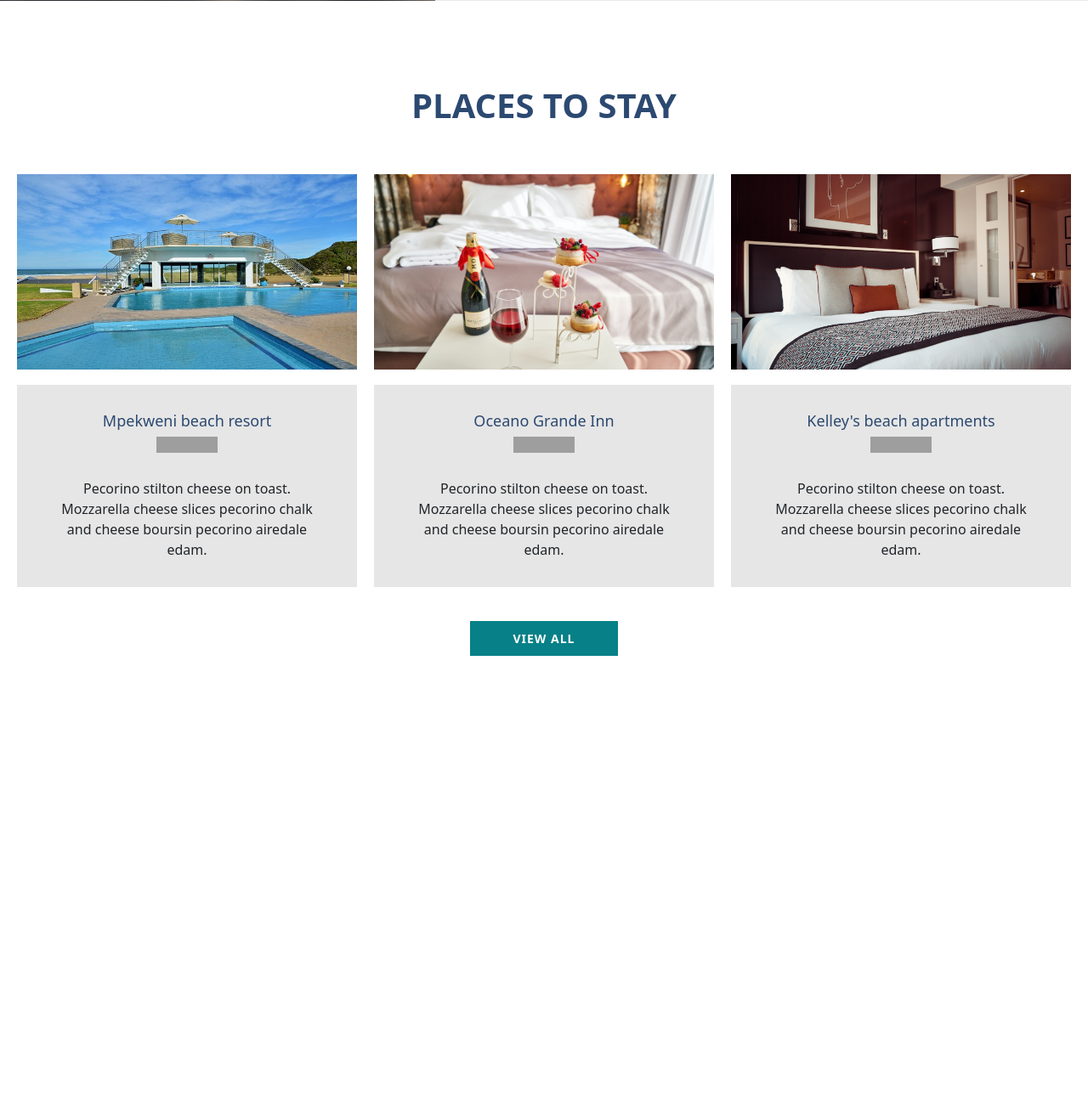
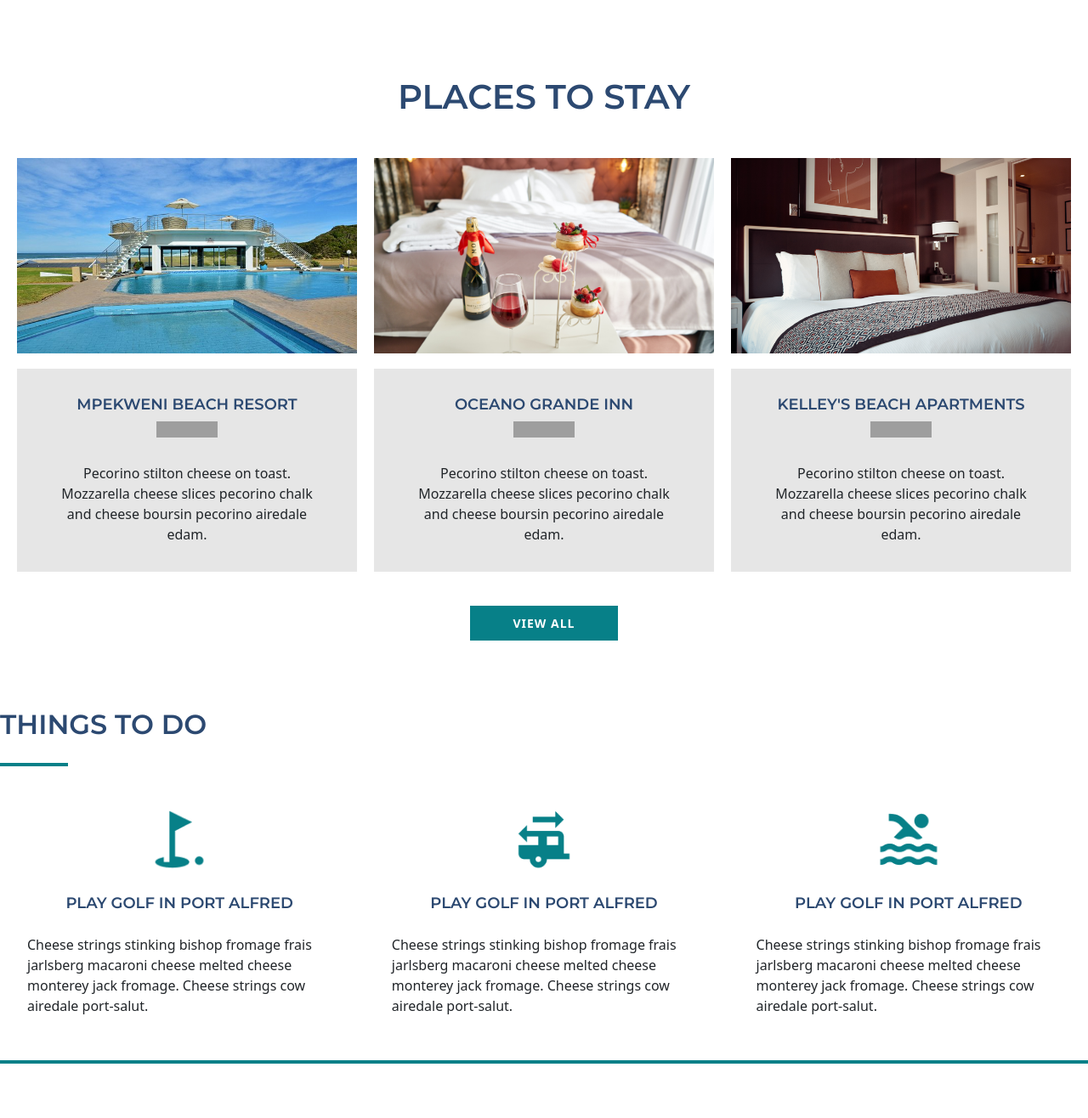
Before and after one commit to Spha88/thoko_django_app, a Django app: template templates/pages/index.html in a window 1280 px wide. Shown: the part 1439-2755 px from the top of the page at 85% size. Before the commit the page ends 2211 px from the top, so only its background shows below. Run offline with Django 4.2, Linux system fonts and the light colour scheme; the template is opened without the code that fills it, so the values that code supplies are empty; grey boxes are pictures that could not be loaded.

Commit message:
Add things to do section on home page

```diff
--- a/templates/base.html
+++ b/templates/base.html
@@ -10,7 +10,7 @@
         <!-- google fonts -->
         <link rel="preconnect" href="https://fonts.googleapis.com" />
         <link rel="preconnect" href="https://fonts.gstatic.com" crossorigin />
-        <link href="https://fonts.googleapis.com/css2?family=Montserrat:wght@400;600;900&family=Work+Sans:wght@300;400&display=swap"
+        <link href="https://fonts.googleapis.com/css2?family=Montserrat:wght@400;500;600;900&family=Work+Sans:wght@300;400&display=swap"
               rel="stylesheet" />
 
         <!-- Bootstrap -->
--- a/templates/pages/index.html
+++ b/templates/pages/index.html
@@ -7,5 +7,6 @@
     {% include "partials/_hero.html" %}
     {% include "partials/_about_section.html" %}
     {% include "partials/_places_to_stay_section.html" %}
+    {% include "partials/_things_to_do_section.html" %}
 
 {% endblock content %}
--- /dev/null
+++ b/templates/partials/_things_to_do_section.html
@@ -0,0 +1,23 @@
+{% load static %}
+<section id="things-to-do">
+    <header>
+        <h2>Things to do</h2>
+    </header>
+    <main>
+        <div class="todo-card">
+            <img src="{% static 'images/golf_course.png' %}" alt="golf icon" />
+            <h3>Play golf in Port Alfred</h3>
+            <p>Cheese strings stinking bishop fromage frais jarlsberg macaroni cheese melted cheese monterey jack fromage. Cheese strings cow airedale port-salut.</p>
+        </div>
+        <div class="todo-card">
+            <img src="{% static 'images/caraven.png' %}" alt="caravan park icon" />
+            <h3>Play golf in Port Alfred</h3>
+            <p>Cheese strings stinking bishop fromage frais jarlsberg macaroni cheese melted cheese monterey jack fromage. Cheese strings cow airedale port-salut.</p>
+        </div>
+        <div class="todo-card">
+            <img src="{% static 'images/water_activities.png' %}" alt="water activities icon" />
+            <h3>Play golf in Port Alfred</h3>
+            <p>Cheese strings stinking bishop fromage frais jarlsberg macaroni cheese melted cheese monterey jack fromage. Cheese strings cow airedale port-salut.</p>
+        </div>
+    </main>
+</section>
--- a/thoko_website/scss/index.scss
+++ b/thoko_website/scss/index.scss
@@ -1,4 +1,22 @@
+$dark-blue: #2C4971;
+$turquoise: #078088;
+$light-grey: #e6e6e6;
 
+body {
+    margin: 0;
+    padding: 0;
+}
+
+h1, h2, h3, h4, h5, h6 {
+    font-family: 'Montserrat', sans-serif;
+    font-weight: 600;
+    text-transform: uppercase;
+}
+
+a {
+    text-decoration: none;
+    color: inherit;
+}
 
 /* Navigation Menu */
 @import './partials/main_nav.scss';
@@ -11,3 +29,6 @@
 
 // Places to stay section on home page
 @import './partials/places_to_stay_section.scss';
+
+// Things to do section
+@import './partials/things_to_do_section.scss';
--- a/thoko_website/scss/partials/about_section.scss
+++ b/thoko_website/scss/partials/about_section.scss
@@ -16,11 +16,8 @@
         position:relative;
         padding: 4rem 4rem;
         h2 {
-            color: #2C4971;
+            color: $dark-blue;
             font-size: 40px;
-            line-height: 49px;
-            text-transform: uppercase;
-            font-weight: 700;
             position: relative;
             padding-bottom: 30px;
             margin-bottom: 30px;
@@ -31,7 +28,7 @@
                 width: 80px;
                 left: 0;
                 bottom: 0;
-                background: #078088;
+                background: $turquoise;
             }
         }
         p {
--- a/thoko_website/scss/partials/places_to_stay_section.scss
+++ b/thoko_website/scss/partials/places_to_stay_section.scss
@@ -1,15 +1,12 @@
 #places-to-stay {
-    margin-bottom: 10rem;
+    margin-bottom: 5rem;
     padding: 0 20px;
     header {
         text-align: center;
         h2 {
             margin-bottom: 48px;
-            font-weight: 700;
             font-size: 40px;
-            color: #2c4971;
-            text-transform: uppercase;
-            line-height: 65.16px;
+            color: $dark-blue;
         }
     }
     main {
--- /dev/null
+++ b/thoko_website/scss/partials/things_to_do_section.scss
@@ -0,0 +1,50 @@
+// Things to do section
+#things-to-do {
+    margin-bottom: 4rem;
+
+    header {
+        max-width: 1300px;
+        margin: 0 auto;
+        h2 {
+            color: $dark-blue;
+            position: relative;
+            padding-bottom: 30px;
+            margin-bottom: 30px;
+            &::after {
+                position: absolute;
+                content: '';
+                height: 4px;
+                width: 80px;
+                left: 0;
+                bottom: 0;
+                background: $turquoise;
+            }
+        }
+    }
+    main {
+        display: flex;
+        justify-content: space-between;
+        width: 100%;
+        max-width: 1300px;
+        margin: 0 auto;
+        padding-bottom: 1.5rem;
+        position: relative;
+        &::after {
+            content: '';
+            position: absolute;
+            bottom: 0;
+            left: 0;
+            height: 4px;
+            width: 100%;
+            background-color: $turquoise;
+        }
+        div.todo-card {
+            text-align: center;
+            padding: 1rem 2rem;
+            width: 33%;
+            img {width: 80px; height: 80px; margin-bottom: 25px;}
+            h3 { font-size: 18px; font-weight: 600; color: $dark-blue; margin-bottom: 25px;}
+            p { text-align: left;}
+        }
+    }
+}
--- a/thoko_website/static/css/index.css
+++ b/thoko_website/static/css/index.css
@@ -1,3 +1,19 @@
+body {
+  margin: 0;
+  padding: 0;
+}
+
+h1, h2, h3, h4, h5, h6 {
+  font-family: "Montserrat", sans-serif;
+  font-weight: 600;
+  text-transform: uppercase;
+}
+
+a {
+  text-decoration: none;
+  color: inherit;
+}
+
 /* Navigation Menu */
 #main-nav {
   position: relative;
@@ -122,9 +138,6 @@
 #about_section div h2 {
   color: #2C4971;
   font-size: 40px;
-  line-height: 49px;
-  text-transform: uppercase;
-  font-weight: 700;
   position: relative;
   padding-bottom: 30px;
   margin-bottom: 30px;
@@ -156,7 +169,7 @@
 }
 
 #places-to-stay {
-  margin-bottom: 10rem;
+  margin-bottom: 5rem;
   padding: 0 20px;
 }
 #places-to-stay header {
@@ -164,11 +177,8 @@
 }
 #places-to-stay header h2 {
   margin-bottom: 48px;
-  font-weight: 700;
   font-size: 40px;
-  color: #2c4971;
-  text-transform: uppercase;
-  line-height: 65.16px;
+  color: #2C4971;
 }
 #places-to-stay main {
   display: flex;
@@ -230,4 +240,64 @@
   background-color: #2c4971;
 }
 
+#things-to-do {
+  margin-bottom: 4rem;
+}
+#things-to-do header {
+  max-width: 1300px;
+  margin: 0 auto;
+}
+#things-to-do header h2 {
+  color: #2C4971;
+  position: relative;
+  padding-bottom: 30px;
+  margin-bottom: 30px;
+}
+#things-to-do header h2::after {
+  position: absolute;
+  content: "";
+  height: 4px;
+  width: 80px;
+  left: 0;
+  bottom: 0;
+  background: #078088;
+}
+#things-to-do main {
+  display: flex;
+  justify-content: space-between;
+  width: 100%;
+  max-width: 1300px;
+  margin: 0 auto;
+  padding-bottom: 1.5rem;
+  position: relative;
+}
+#things-to-do main::after {
+  content: "";
+  position: absolute;
+  bottom: 0;
+  left: 0;
+  height: 4px;
+  width: 100%;
+  background-color: #078088;
+}
+#things-to-do main div.todo-card {
+  text-align: center;
+  padding: 1rem 2rem;
+  width: 33%;
+}
+#things-to-do main div.todo-card img {
+  width: 80px;
+  height: 80px;
+  margin-bottom: 25px;
+}
+#things-to-do main div.todo-card h3 {
+  font-size: 18px;
+  font-weight: 600;
+  color: #2C4971;
+  margin-bottom: 25px;
+}
+#things-to-do main div.todo-card p {
+  text-align: left;
+}
+
 /*# sourceMappingURL=index.css.map */
```
Also changed, not shown: thoko_website/static/images/caraven.png (added), thoko_website/static/images/golf_course.png (added), thoko_website/static/images/water_activities.png (added), 1 other file.
